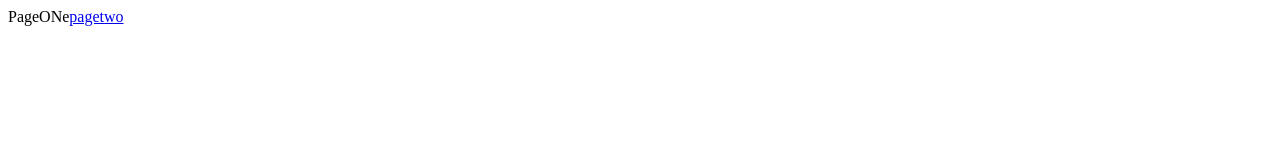
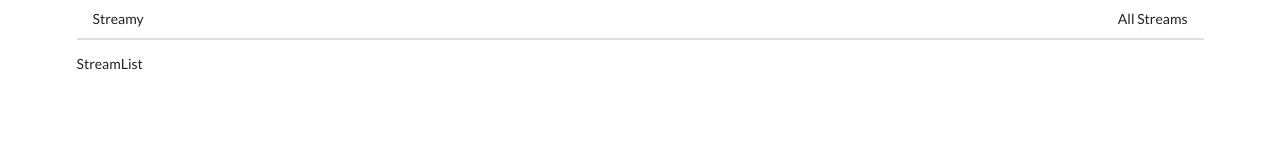
Before and after one commit to rajkishorreddy/Streams, a React app in the folder client/: page / in a window 1280 px wide. Built offline with nearby package versions, Linux system fonts and the light colour scheme.

Commit message:
Routing part

```diff
--- a/client/public/index.html
+++ b/client/public/index.html
@@ -3,6 +3,10 @@
   <head>
     <meta charset="utf-8" />
     <link rel="icon" href="%PUBLIC_URL%/favicon.ico" />
+    <link
+      rel="stylesheet"
+      href="https://cdnjs.cloudflare.com/ajax/libs/semantic-ui/2.4.1/semantic.min.css"
+    />
     <meta name="viewport" content="width=device-width, initial-scale=1" />
     <meta name="theme-color" content="#000000" />
     <meta
--- a/client/src/components/App.js
+++ b/client/src/components/App.js
@@ -1,31 +1,22 @@
 import React from "react";
-import { BrowserRouter, Route, Link } from "react-router-dom";
-
-const PageOne = () => {
-  return (
-    <div>
-      PageONe<Link to="/pagetwo">pagetwo</Link>
-    </div>
-  );
-};
-const PageTwo = () => {
-  return (
-    <div>
-      PageTwo<Link to="/">pageone</Link>
-    </div>
-  );
-};
-const PageThree = () => {
-  return <div>PageThree</div>;
-};
+import { BrowserRouter, Route } from "react-router-dom";
+import StreamCreate from "./streams/StreamCreate";
+import StreamEdit from "./streams/StreamEdit";
+import StreamDelete from "./streams/StreamDelete";
+import StreamList from "./streams/StreamList";
+import StreamShow from "./streams/StreamShow";
+import Header from "./Header";
 const App = () => {
   return (
-    <div>
+    <div className="ui container">
       <BrowserRouter>
         <div>
-          <Route path="/" exact component={PageOne} />
-          <Route path="/pagetwo" component={PageTwo} />
-          <Route path="/pageThree" component={PageThree} />
+          <Header />
+          <Route path="/" exact component={StreamList} />
+          <Route path="/streams/new" component={StreamCreate} />
+          <Route path="/streams/edit" component={StreamEdit} />
+          <Route path="/streams/delete" component={StreamDelete} />
+          <Route path="/streams/show" component={StreamShow} />
         </div>
       </BrowserRouter>
     </div>
--- /dev/null
+++ b/client/src/components/Header.jsx
@@ -0,0 +1,18 @@
+import React from "react";
+import { Link } from "react-router-dom";
+const Header = () => {
+  return (
+    <div className="ui secondary pointing menu">
+      <Link to="/" className="item">
+        Streamy
+      </Link>
+      <div className="right menu">
+        <Link to="/" className="item">
+          All Streams
+        </Link>
+      </div>
+    </div>
+  );
+};
+
+export default Header;
```
